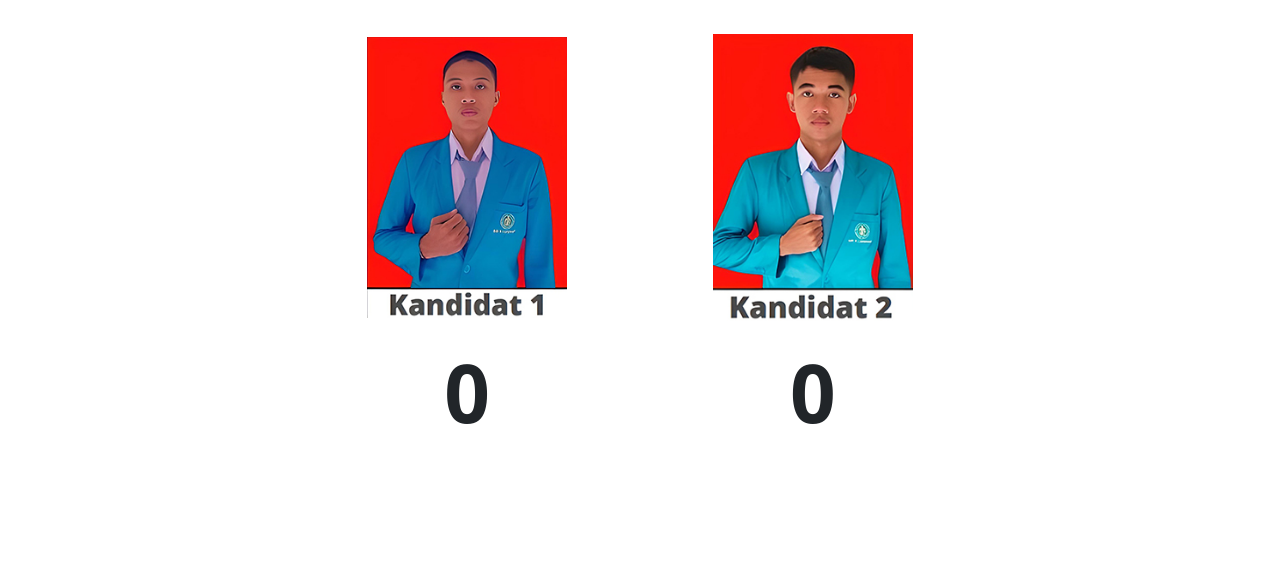
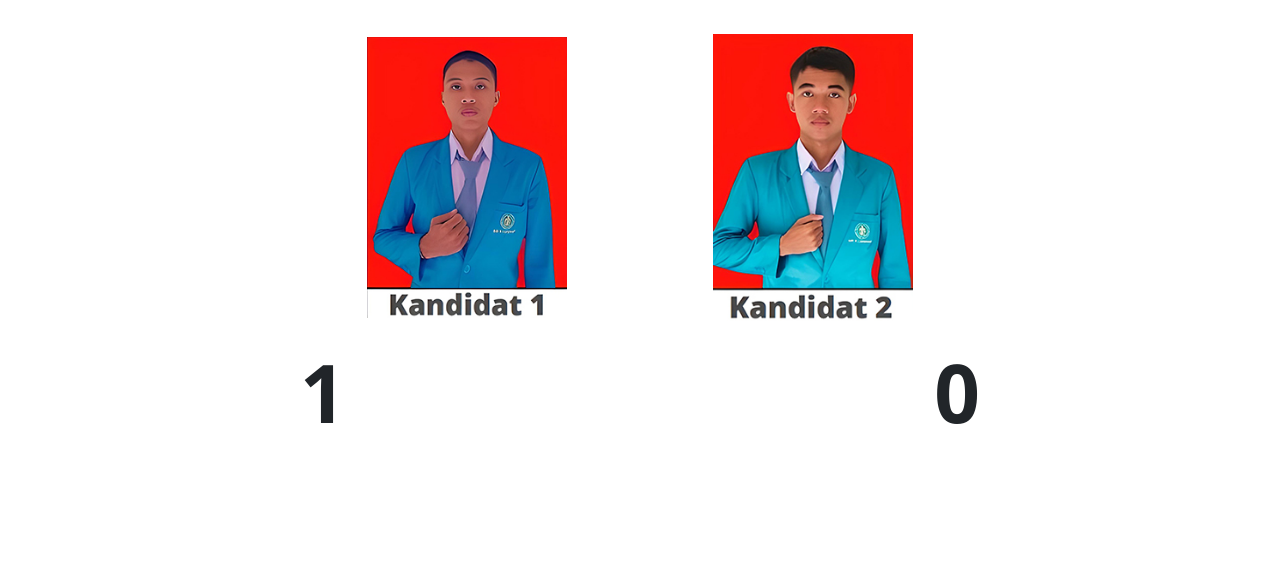
Before and after one commit to Widyasa/sitem-vote, a plain HTML site: page index.html in a window 1280 px wide. Both pictures are taken after a click on the button 467 px from the left and 398 px from the top of the page. Shown: the part 221-800 px from the top of the page. Drawn offline with Linux system fonts and the light colour scheme.

Commit message:
dh fix kecuali css

```diff
--- a/index.html
+++ b/index.html
@@ -7,7 +7,6 @@
     <link rel="stylesheet" href="css/style.css">
 </head>
 <body>
-<div class="apps">
 <div class="logo-wrapper d-flex flex-row justify-content-between pt-4 px-5">
     <div>  <img src="img/skensa.png" alt="" style="width: 80px"></div>
     <div>  <img src="img/OSIS%20SKENSA%20NEW.png" style="width: 80px"></div>
@@ -18,16 +17,13 @@
     <p class="display-6 fw-bold d-flex justify-content-center text-black">Periode 2023/2024</p>
 </div>
 
-    <div class="d-flex flex-row justify-content-center pt-3 " style="gap: 120px">
-        <button class="btn"><img src="img/zyro-image.png" style="width: 200px" alt=""></button>
-        <button class="btn"><img src="img/zyro-image%20(1).png" style="width: 200px" alt=""></button>
-    </div>
-    <div class="d-flex flex-row justify-content-center mt-3" style="gap: 300px">
-        <p class="display-1 score-1 fw-semibold">0</p>
-        <p class="display-1 score-2 fw-semibold">0</p>
-    </div>
+
+<div id="app">
+
 </div>
 
+<script src="js/main.js" type="module"></script>
+<script src="https://kit.fontawesome.com/9e88c62f38.js" crossorigin="anonymous"></script>
 <script src="js/bootstrap.min.js"></script>
 </body>
 </html>
--- /dev/null
+++ b/js/Scoreboard/ScoreboardView.js
@@ -0,0 +1,35 @@
+export default class ScoreboardView{
+    constructor(root, nameOne, nameTwo, onControlButtonClicked) {
+        this.root = root;
+        console.log(this.root);
+        this.root.innerHTML = `
+
+
+            <div class="d-flex flex-row justify-content-center pt-3 " style="gap: 120px">
+                <button class="btn nameOne the-btn" data-for-player="one"><img src="img/zyro-image.png" style="width: 200px" alt=""></button>
+                <button class="btn nameTwo the-btn" data-for-player="two"><img src="img/zyro-image%20(1).png" style="width: 200px" alt=""></button>
+            </div>
+            <div class="d-flex flex-row justify-content-between mt-3" style="margin: 300px">
+                <p class="display-1 score-one the-score fw-semibold" data-for-player="one">0</p>
+                <p class="display-1 score-two the-score fw-semibold" data-for-player="two">0</p>
+            </div>
+            <div class="d-flex flex-row justify-content-" style="gap: 300px;">
+            <button class=" the-btn display-6 text-white bg-danger px-3" data-for-player="one">-</button>
+           <button class=" the-btn display-6 text-white bg-danger px-3" data-for-player="two">-</button>
+           </div>`;
+
+        this.root.querySelectorAll(".the-btn").forEach(controlButton =>{
+            controlButton.addEventListener("click", () =>{
+                const direction = controlButton.textContent === "-" ? "minus" : "plus";
+                const player = controlButton.closest(".the-btn").dataset.forPlayer;
+
+               onControlButtonClicked(player, direction);
+            });
+        });
+    }
+
+    update(playerOneScore, playerTwoScore) {
+        this.root.querySelector(".the-score[data-for-player='one']").textContent = playerOneScore;
+        this.root.querySelector(".the-score[data-for-player='two']").textContent = playerTwoScore;
+    }
+}
--- /dev/null
+++ b/js/main.js
@@ -0,0 +1,17 @@
+import ScoreboardView from "./Scoreboard/ScoreboardView.js";
+
+let scoreOne = 0;
+let scoreTwo = 0;
+const root = document.querySelector("#app");
+const view = new ScoreboardView(root, "Player One", "Player Two",(player, direction)=>
+{
+    //update scores
+  const difference = direction === "minus" ? -1 : 1;
+
+  if (player === "one"){
+      scoreOne = Math.max(scoreOne + difference, 0);
+  } else {
+      scoreTwo = Math.max(scoreTwo + difference, 0);
+  }
+  view.update(scoreOne, scoreTwo);
+});
```
Lines whose indentation alone changed are shown as unchanged.
